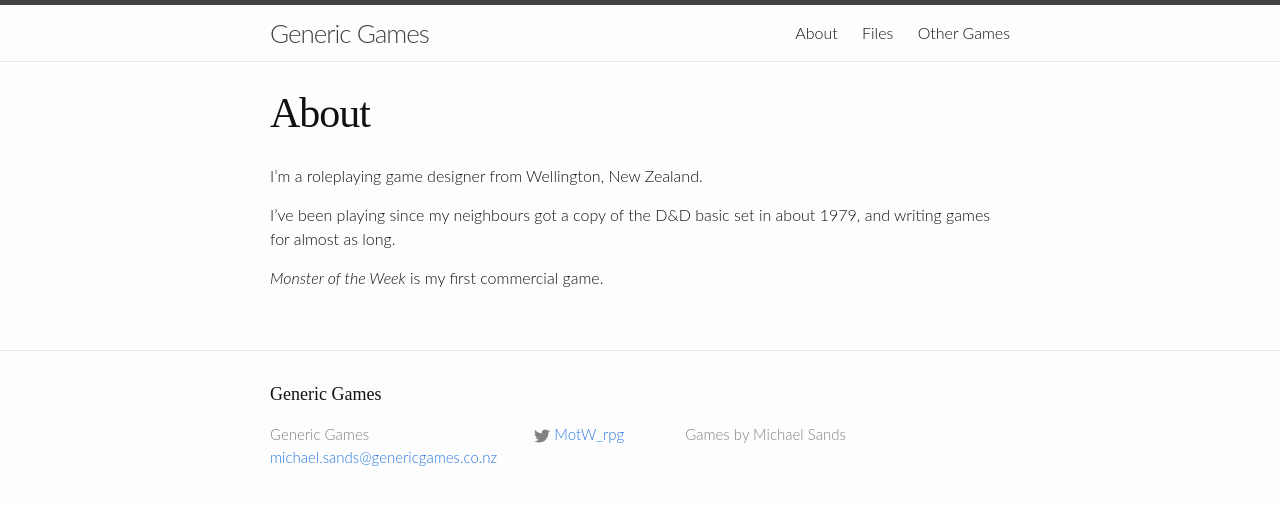
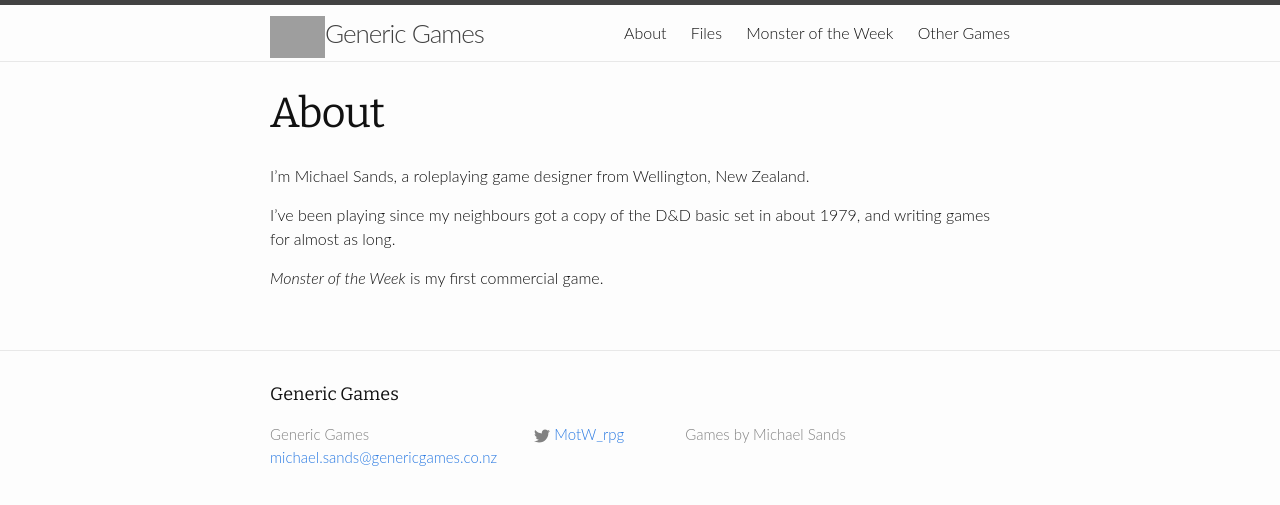
Before and after one commit to michael-sands/generic_games_site, a Jekyll site: the page built from about.md, in a window 1280 px wide. Shown: the top 505 px of the page. Built offline with Jekyll 4.4.1, drawn with Linux system fonts in a browser that asks for light colours; some web fonts are replaced; grey boxes are pictures that could not be loaded.

Commit message:
fix menu, update text a bunch

```diff
--- a/_includes/head.html
+++ b/_includes/head.html
@@ -8,5 +8,5 @@
 
     <link rel="stylesheet" href="{{ "/css/main.css" | prepend: site.baseurl }}">
     <link rel="canonical" href="{{ page.url | replace:'index.html','' | prepend: site.baseurl | prepend: site.url }}">
-    <link href='http://fonts.googleapis.com/css?family=Averia+Gruesa+Libre' rel='stylesheet' type='text/css'>
+		<link href='http://fonts.googleapis.com/css?family=Bitter:400,700' rel='stylesheet' type='text/css'>
 </head>
--- a/_includes/header.html
+++ b/_includes/header.html
@@ -2,7 +2,7 @@
 
   <div class="wrapper">
 
-    <a class="site-title" href="{{ site.baseurl }}/">{{ site.title }}</a>
+    <a class="site-title" href="{{ site.baseurl }}/"><img src="{{ site.baseurl }}/images/generic_games_monster.jpg" height="42" width="55">{{ site.title }}</a>
 
     <nav class="site-nav">
       <a href="#" class="menu-icon">
--- a/_sass/_base.scss
+++ b/_sass/_base.scss
@@ -80,8 +80,8 @@
  * Headings
  */
 h1, h2, h3, h4, h5, h6 {
-    font-family: Averia Gruesa Libre, cursive;
-    font-weight: 300;
+    font-family: Bitter;
+    font-weight: 400;
 }
 
 
--- a/about.md
+++ b/about.md
@@ -3,7 +3,7 @@
 title: About
 permalink: /about/
 ---
-I'm a roleplaying game designer from Wellington, New Zealand.
+I'm Michael Sands, a roleplaying game designer from Wellington, New Zealand.
 
 I've been playing since my neighbours got a copy of the D&D basic set in about 1979, and writing games for almost as long.
 
--- a/index.html
+++ b/index.html
@@ -10,9 +10,9 @@
       <li>
         <span class="post-meta">{{ post.date | date: "%b %-d, %Y" }}</span>
 
-        <h2>
+        <h3>
           <a class="post-link" href="{{ post.url | prepend: site.baseurl }}">{{ post.title }}</a>
-        </h2>
+        </h3>
 
       </li>
     {% endfor %}
```
Also changed, not shown: motw.md (+15 -29 lines).
